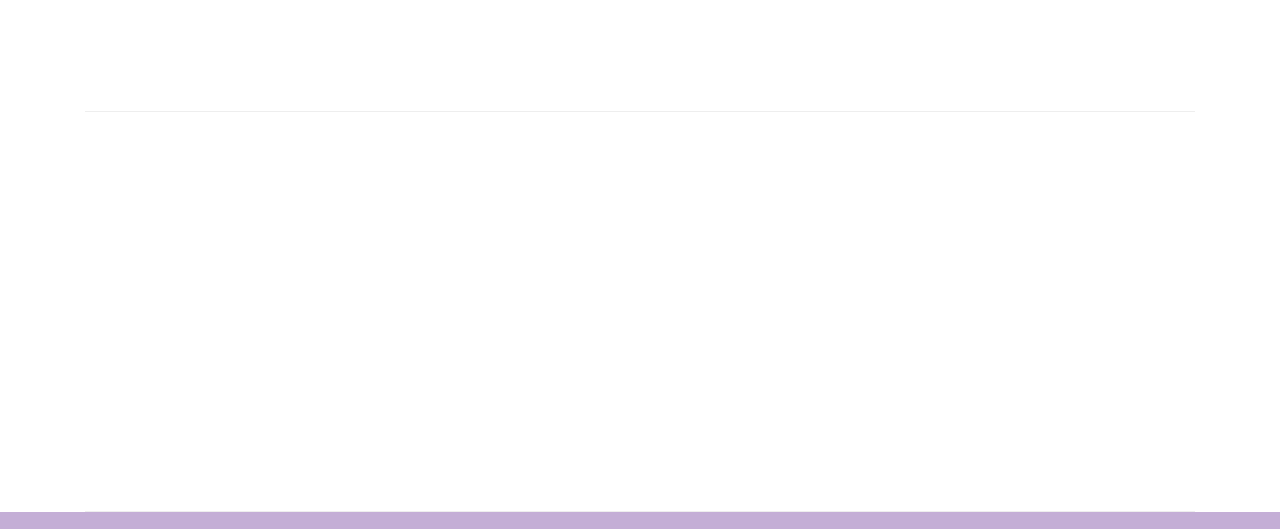
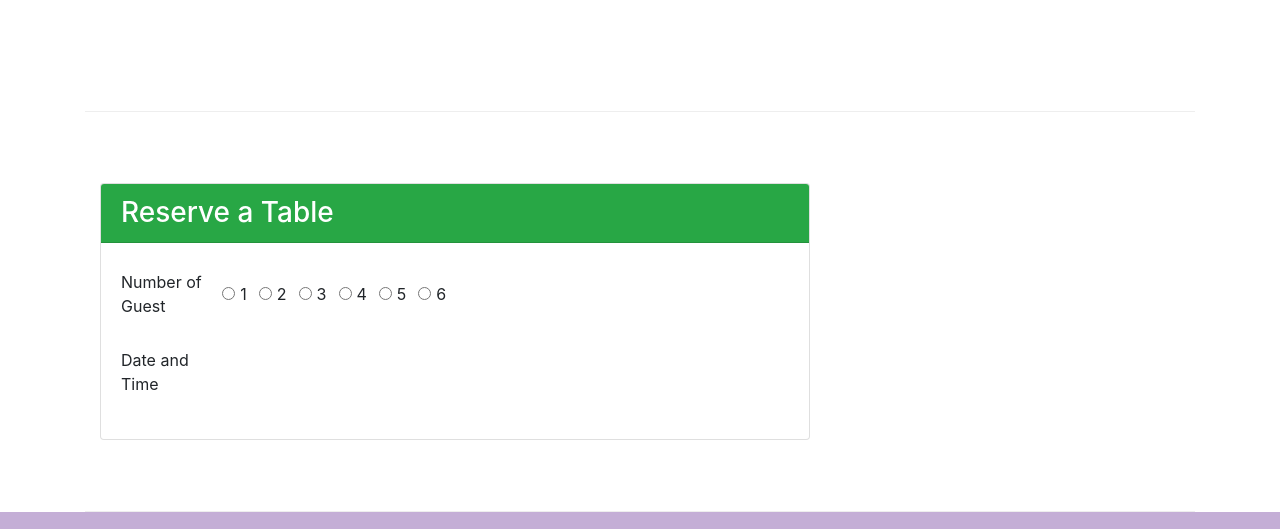
Before and after one commit to Benkalio/bootstrap4, a website: page index.html in a window 1280 px wide. Shown: the part 1422-1951 px from the top of the page. Drawn offline with nearby package versions, Linux system fonts and the light colour scheme.

Commit message:
form and card for assignment

```diff
--- a/index.html
+++ b/index.html
@@ -108,7 +108,65 @@
             </div>
         </div>
         <div class="row row-content align-items-center">
+            <div class="col-12 col-sm-8">
+                <div class="card">
+                    <h3 class="card-header bg-success text-white">Reserve a Table</h3>
+                    <div class="card-body">
+                        <form action="">
+                            <div class="form-group row">
+                                <label for="numOfGuest" class="col-12 col-md-2 col-form-label">Number of Guest</label>
+                                  <div class="form-check form-check-inline">
+                                    <input class="form-check-input" type="radio" name="inlineRadioOptions" id="inlineRadio1" value="option1">
+                                    <label class="form-check-label" for="inlineRadio1">1</label>
+                                  </div>
+                                  <div class="form-check form-check-inline">
+                                    <input class="form-check-input" type="radio" name="inlineRadioOptions" id="inlineRadio2" value="option2">
+                                    <label class="form-check-label" for="inlineRadio2">2</label>
+                                  </div>
+                                  <div class="form-check form-check-inline">
+                                    <input class="form-check-input" type="radio" name="inlineRadioOptions" id="inlineRadio3" value="option3">
+                                    <label class="form-check-label" for="inlineRadio3">3</label>
+                                  </div>
+                                  <div class="form-check form-check-inline">
+                                    <input type="radio" class="form-check-input" name="inlineRadioOptions" id="inlineRadio4" value="option4">
+                                    <label for="inlineRadio4" class="form-check-label">4</label>
+                                  </div>
+                                  <div class="form-check form-check-inline">
+                                    <input type="radio" class="form-check-input" name="inlineRadioOptions" id="inlineRadio5" value="option5">
+                                    <label for="inlineRadio5" class="form-check-label">5</label>
+                                  </div>
+                                  <div class="form-check form-check-inline">
+                                    <input type="radio" class="form-check-input" name="inlineRadioOptions" id="inlineRadio6" value="option6">
+                                    <label for="inlineRadio6" class="form-check-label">6</label>
+                                </div>
+                            </div>
+                            <div class="form-group row">
+                                <label for="DateandTime" class="col-12 col-md-2 col-form-label">Date and Time</label>
+                            </div>
+                        </form>
 
+
+                        <!-- <dl class="row">
+                            <dt class="col-3">Number of Guests</dt>
+                            <dd class="col-6">
+                                <input type="radio" id="customRadioInline1" name="customRadioInline1" class="custom-control-input">
+                                <label class="custom-control-label" for="customRadioInline1">1</label> </dd>
+                                <dd><input type="radio" id="customRadioInline1" name="customRadioInline1" class="custom-control-input">
+                                    <label class="custom-control-label" for="customRadioInline1">2</label></dd>
+
+                                <input type="radio" id="customRadioInline1" name="customRadioInline1" class="custom-control-input">
+                                <label class="custom-control-label" for="customRadioInline1">3</label>
+                                <input type="radio" id="customRadioInline1" name="customRadioInline1" class="custom-control-input">
+                                <label class="custom-control-label" for="customRadioInline1">4</label>
+                                <input type="radio" id="customRadioInline1" name="customRadioInline1" class="custom-control-input">
+                                <label class="custom-control-label" for="customRadioInline1">5</label>
+                                <input type="radio" id="customRadioInline1" name="customRadioInline1" class="custom-control-input">
+                                <label class="custom-control-label" for="customRadioInline1">6</label>
+                            </dd>
+                        </dl> -->
+                    </div>
+                </div>
+            </div>
         </div>
     </div>
 
```
